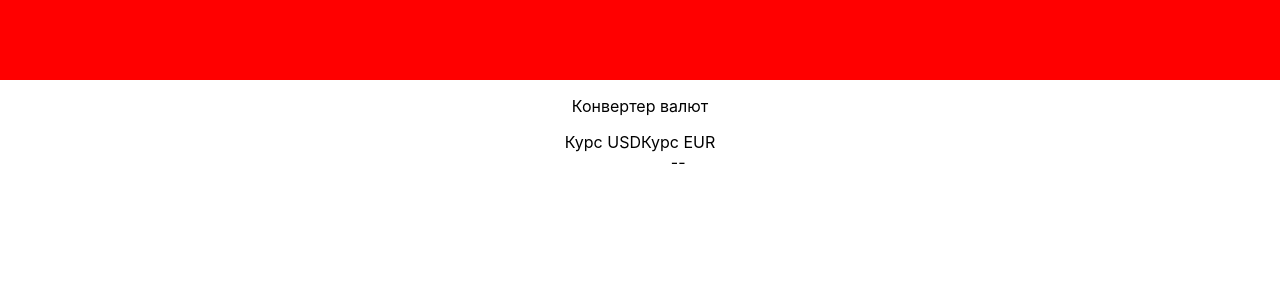
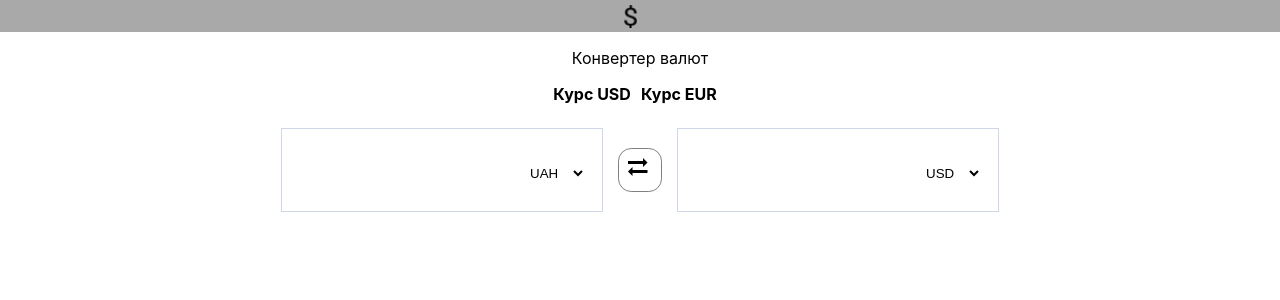
Before and after one commit to Olha36/Currency-converter, a React (Create React App) app: page / in a window 1280 px wide. Shown: the top 300 px of the page. Built offline with nearby package versions, Linux system fonts and the light colour scheme; no server answers.

Commit message:
Convertation to UAH-USD and vice versa

```diff
--- a/src/App.js
+++ b/src/App.js
@@ -1,11 +1,11 @@
 import React from 'react'
-// import dollar from './dollar.png'
 import './App.css'
-import Main from './Components/Main'
-// import Calculator from './Components/Converterfunctional'
+// import Main from './Components/Main'
+import Calculator from './Components/Converterfunctional'
 import Header from './Components/Header/index';
 // eslint-disable-next-line no-global-assign
 URL = 'https://bank.gov.ua/NBUStatService/v1/statdirectory/exchange?json'
+import { MainLeft, MainRight } from './Components/Main/index';
 
 function App() {
   const [data, setData] = React.useState([])
@@ -27,11 +27,13 @@ function App() {
 
   return (
     <div className="App">
-      <header className="App-header">
-        {/* <img src={dollar} alt="dollar" /> */}
-        <Header value={data[0]?.rate}/>
-      </header>
-      <Main value={data[0]?.rate} />
+      <Header value={data[0]?.rate}/>
+      <p>Конвертер валют</p>
+      <div className='main'>
+        <MainLeft value={data[0]?.rate}/>
+        <MainRight value={data[1]?.rate}/>
+      </div>
+      <Calculator />
     </div>
   )
 }
--- a/src/Components/Converterfunctional/index.js
+++ b/src/Components/Converterfunctional/index.js
@@ -1,129 +1,123 @@
-import React from "react";
-const scaleNames = {
-  UAH: 'UAH',
-  USD: 'USD'
-};
+import React from 'react'
 
 function toUAH(USD) {
-    return USD(41.4*1);
+  return USD * 45
 }
 
 function toUSD(UAH) {
-    return UAH(12* 0.0237);
+  return UAH / 45
 }
 
-
 function tryConvert(currency, convert) {
-    const input = parseFloat(currency);
+  const input = parseFloat(currency)
   if (Number.isNaN(input)) {
-      return '';
+    return ''
   }
-    const output = convert(input);
-    const rounded = Math.round(output * 1000) / 1000;
-    return rounded.toString();
+  const output = convert(input)
+  const rounded = Math.round(output * 1000) / 1000
+  return rounded.toString()
 }
 
-function CurrencyInputLeft (props) {
+export function CurrencyInputLeft(props) {
   // eslint-disable-next-line react/prop-types
-    const { onCurrencyChange, currency, scale } = props;
+  const { onCurrencyChange, currency } = props
 
-    const handleChange =(e) => {
-      onCurrencyChange(e.target.value);
+  const handleChange = (e) => {
+    onCurrencyChange(e.target.value)
   }
 
   return (
     <div>
-      <div className='label-wrapper'>
-          <label className='label-text'>
-            <span>В мене є:</span>
+      <div className="label-wrapper">
+        <label className="label-text">
           <input type="text" value={currency} onChange={handleChange} />
           <div>
-              <select className='select-right'>
-                <option value="UAH">{scaleNames[scale]}</option>
-                <option value="USD">{scaleNames[scale]}</option>
+            <select className="select-right">
+              <option value="UAH">UAH</option>
+              <option value="USD">USD</option>
               <option value="EUR">EUR</option>
             </select>
           </div>
         </label>
       </div>
     </div>
-    );
+  )
 }
 
-function CurrencyInputRight (props) {
+export function CurrencyInputRight(props) {
   // eslint-disable-next-line react/prop-types
-  const { onCurrencyChange, currency, scale } = props;
+  const { onCurrencyChange, currency} = props
 
-  const handleChange =(e) => {
-    onCurrencyChange(e.target.value);
+  const handleChange = (e) => {
+    onCurrencyChange(e.target.value)
   }
 
   return (
     <div>
-    <div className='label-wrapper'>
-        <label className='label-text'>
-          <span>Я отримаю:</span>
+      <div className="label-wrapper">
+        <label className="label-text">
           <input type="text" value={currency} onChange={handleChange} />
           <div>
-            <select className='select-right'>
-              <option value="USD">{scaleNames[scale]}</option>
-              <option value="EUR">{scaleNames[scale]}<span className='img-EU'></span></option>
-              <option value="UAH"></option>
+            <select className="select-right" defaultValue={'USD'}>
+              <option value="UAH">UAH</option>
+              <option value="USD">
+                USD
+              </option>
+              <option value="EUR">EUR</option>
             </select>
           </div>
         </label>
       </div>
     </div>
-  );
+  )
 }
-function Calculator() {
-    const [state, setState] = React.useState({currency: '', scale: ''})
+export function Calculator() {
+  const [state, setState] = React.useState({ currency: '', scale: '' })
   const [toggle, setToggle] = React.useState(true)
 
-    const handleUAHChange = (currency)=> {
-      setState({scale: 'UAH', currency});
+  const handleUAHChange = (currency) => {
+    setState({ scale: 'UAH', currency })
   }
 
   const handleUSDChange = (currency) => {
-      setState({scale: 'USD', currency});
+    setState({ scale: 'USD', currency })
   }
 
   const handlerSwith = () => {
-      setToggle(state => !state)
+    setToggle((state) => !state)
   }
 
-    const scale = state.scale;
-    const currency = state.currency;
-    const hryvni = scale === 'USD' ? tryConvert(currency, toUAH) : currency;
-    const dollars = scale === 'UAH' ? tryConvert(currency, toUSD) : currency;
+  const scale = state.scale
+  const currency = state.currency
+  const hryvni = scale === 'USD' ? tryConvert(currency, toUAH) : currency
+  const dollars = scale === 'UAH' ? tryConvert(currency, toUSD) : currency
 
   const left = (
-    <CurrencyInputLeft
-      scale="UAH"
-      currency={hryvni}
-      onCurrencyChange={handleUAHChange} />
+    <CurrencyInputLeft scale="UAH" currency={hryvni} onCurrencyChange={handleUAHChange} />
   )
 
   const right = (
-      <CurrencyInputRight
-        scale="USD"
-        currency={dollars}
-        onCurrencyChange={handleUSDChange} />
+    <CurrencyInputRight scale="USD" currency={dollars} onCurrencyChange={handleUSDChange} />
   )
 
   return (
     <div className="container">
-
       {toggle ? left : right}
       {/* <div onClick={handlerSwith}>Switch</div> */}
-            <div className='button' onClick={handlerSwith}>
+      <div className="button" onClick={handlerSwith}>
         <svg id="dualArrows">
-               <path fillRule="evenodd" clipRule="evenodd" d="M15 3V0l4.5 4.5L15 9V6H0V3h15zM4.5 12h15v3h-15v3L0 13.5 4.5 9v3z"></path>
+          <path
+            fillRule="evenodd"
+            clipRule="evenodd"
+            d="M15 3V0l4.5 4.5L15 9V6H0V3h15zM4.5 12h15v3h-15v3L0 13.5 4.5 9v3z"
+          ></path>
         </svg>
       </div>
-        {toggle ? right: left}
+      {toggle ? right : left}
+
+
     </div>
-    );
+  )
 }
 
-  export default Calculator;
+export default Calculator
--- a/src/Components/Header/index.js
+++ b/src/Components/Header/index.js
@@ -1,11 +1,13 @@
 import React from "react"
 import PropTypes from 'prop-types'
+import dollar from './../../pics/dollar.png'
 
-export default function Header(props) {
+export default function Header({value }) {
+
     return (
-        <div>
-            {/* <img src={dollar} alt="dollar" /> */}
-            <p>{props.value}</p>
+        <div className="header">
+            <img src={dollar} alt="dollar" />
+            <p>{value}</p>
         </div>
     )
 }
--- a/src/Components/Main/index.js
+++ b/src/Components/Main/index.js
@@ -1,28 +1,35 @@
 import React from 'react'
 import PropTypes from 'prop-types'
 
-export default function Main(props) {
+export function MainLeft(props) {
   return (
     <div>
-      <p>Конвертер валют</p>
-      <div className="courses">
-        <div className="course-item card card-body">
-          <div className="course-item-title">Курс USD</div>
+         <div className="course-item card card-body">
+           <div className="course-item-title">Курс USD</div>
+          </div>
           <div className="course-item-value" data-value="USD">
-            {props.value}
-          </div>
-        </div>
-        <div className="course-item card card-body">
-          <div className="course-item-title">Курс EUR</div>
-          <div className="course-item-value" data-value="EUR">
-            --
-          </div>
-        </div>
-      </div>
+             {props.value}
+           </div>
     </div>
   )
 }
 
-Main.propTypes = {
+export function MainRight(props) {
+  return (
+    <div>
+         <div className="course-item card card-body">
+           <div className="course-item-title">Курс EUR</div>
+          </div>
+          <div className="course-item-value" data-value="EUR">
+             {props.value}
+           </div>
+    </div>
+  )
+}
+
+MainLeft.propTypes = {
   value: PropTypes.number,
 }
+MainRight.propTypes = {
+  value: PropTypes.number,
+}
--- a/src/index.css
+++ b/src/index.css
@@ -10,6 +10,12 @@ body {
 code {
   font-family: source-code-pro, Menlo, Monaco, Consolas, 'Courier New',
     monospace;
+}
+.header {
+  display: flex;
+  align-items: center;
+  justify-content: center;
+  background-color: darkgray;
 }
 
 img {
@@ -31,8 +37,9 @@ svg {
   justify-content: center;
   margin-bottom: 20px;
 }
-course-item-title {
+.course-item-title {
   margin-right: 10px;
+  font-weight: bold;
 }
 .flex {
   display: flex;
@@ -43,6 +50,7 @@ course-item-title {
 .container {
   display: flex;
   justify-content: center;
+  margin-top: 24px;
 }
 .label-text {
   border: 1px solid rgb(205, 215, 231);
@@ -64,6 +72,7 @@ input {
 .select-right {
   position: absolute;
   display: flex;
+  height: 50px;
   -webkit-box-align: center;
   align-items: center;
   right: 16px;
@@ -71,7 +80,7 @@ input {
   border: 0px;
   outline: 0px;
   z-index: 3;
-  top: calc(24% - 11.3333px);
+  top: calc(24% - 0.3332999999999995px);
 }
 select {
   height: 66px;
@@ -83,3 +92,7 @@ select {
   align-items: center;
   display: flex;
 }
+.main {
+  display: flex;
+  justify-content: center;
+}
```
Also changed, not shown: src/pics/dollar.png (renamed from src/dollar.png). Lines whose indentation alone changed are shown as unchanged.
